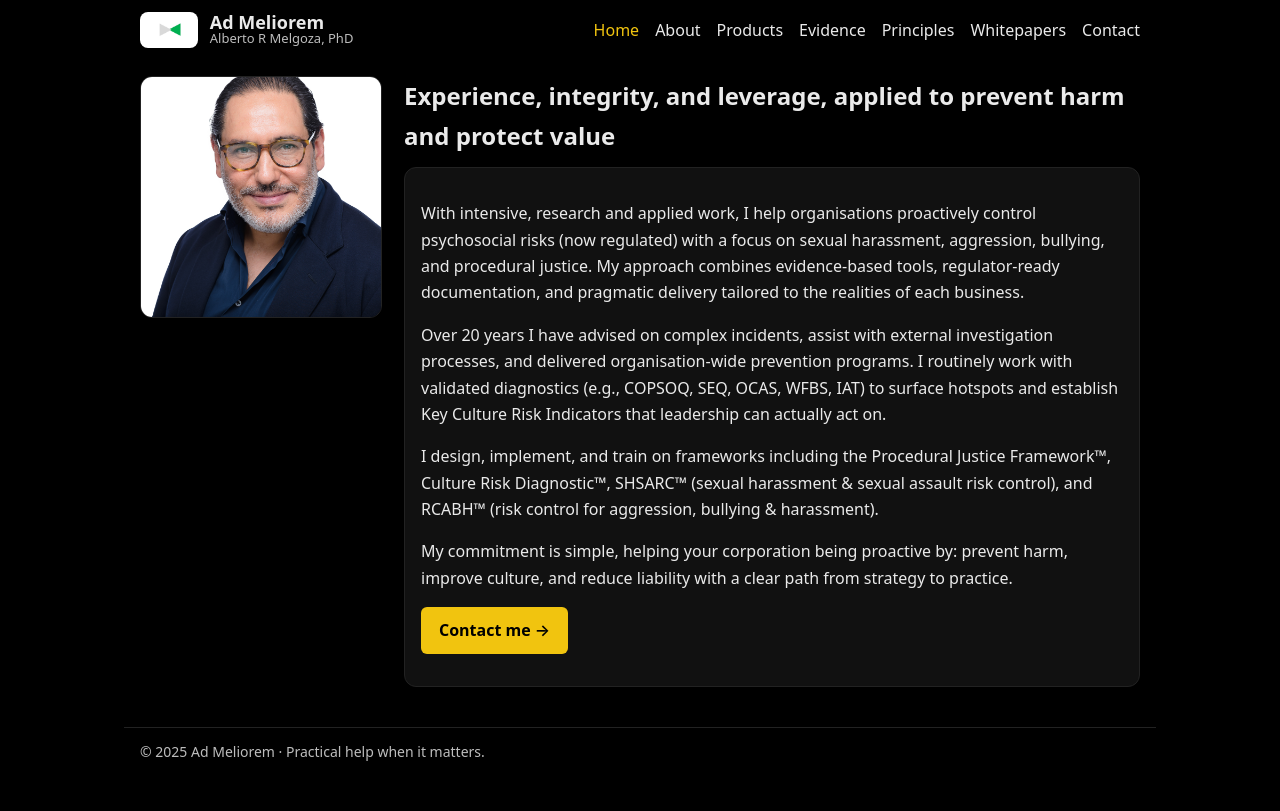
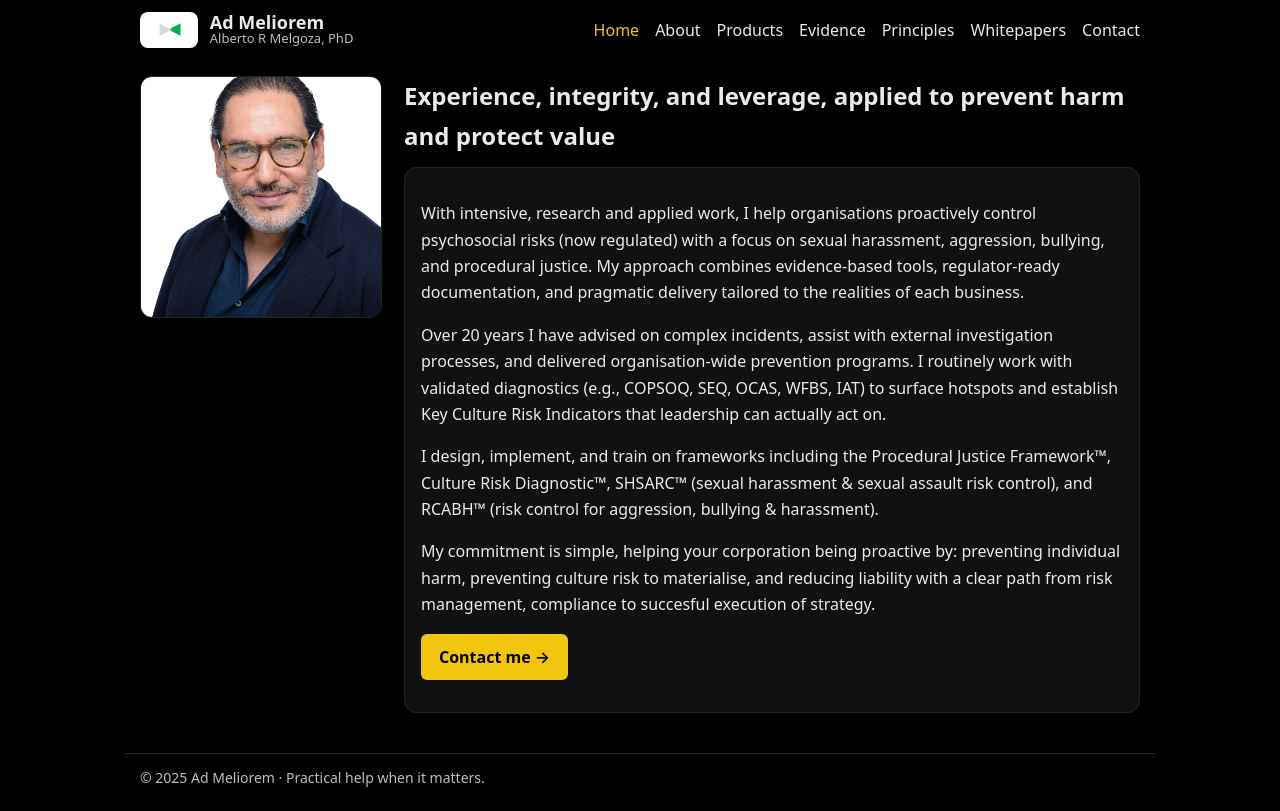
Before and after one commit to AlbertoRMelgoza/AdMeliorem, a Next.js app: page /about in a window 1280 px wide. Built offline with nearby package versions, Linux system fonts and the light colour scheme.

Commit message:
Update page.tsx

```diff
--- a/app/about/page.tsx
+++ b/app/about/page.tsx
@@ -81,8 +81,8 @@ export default function AboutPage() {
               control), and RCABH™ (risk control for aggression, bullying & harassment).
             </p>
             <p>
-              My commitment is simple, helping your corporation being proactive by: prevent harm, improve culture, and reduce liability with a
-              clear path from strategy to practice.
+              My commitment is simple, helping your corporation being proactive by: preventing individual harm, preventing culture risk to materialise, and reducing liability with a
+              clear path from risk management, compliance to succesful execution of strategy.
             </p>
 
             <p style={{ marginTop: 16 }}>
```
